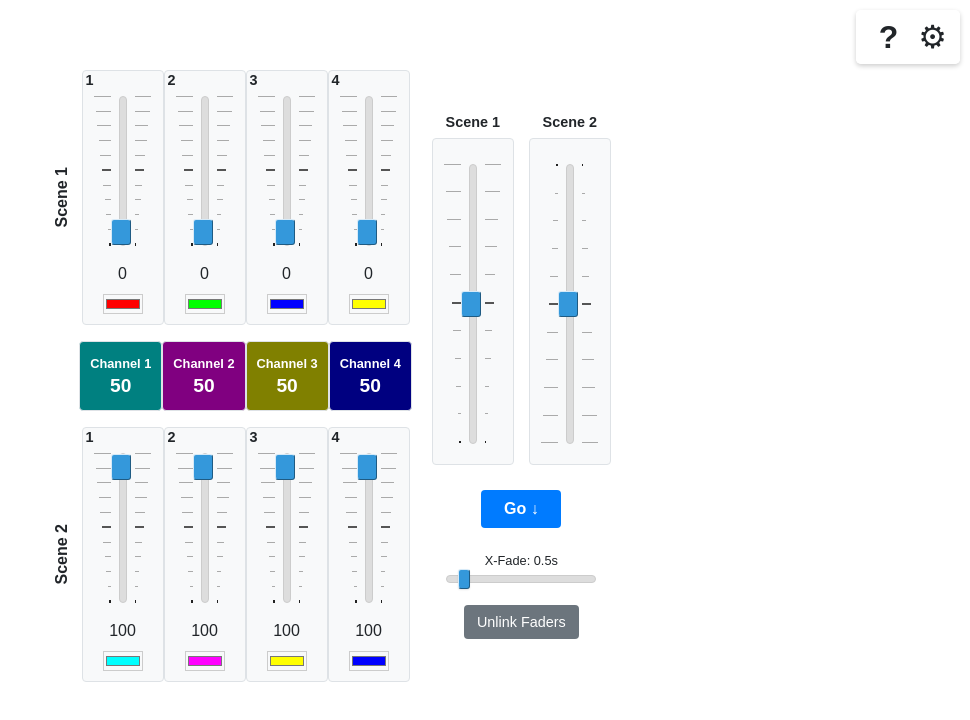
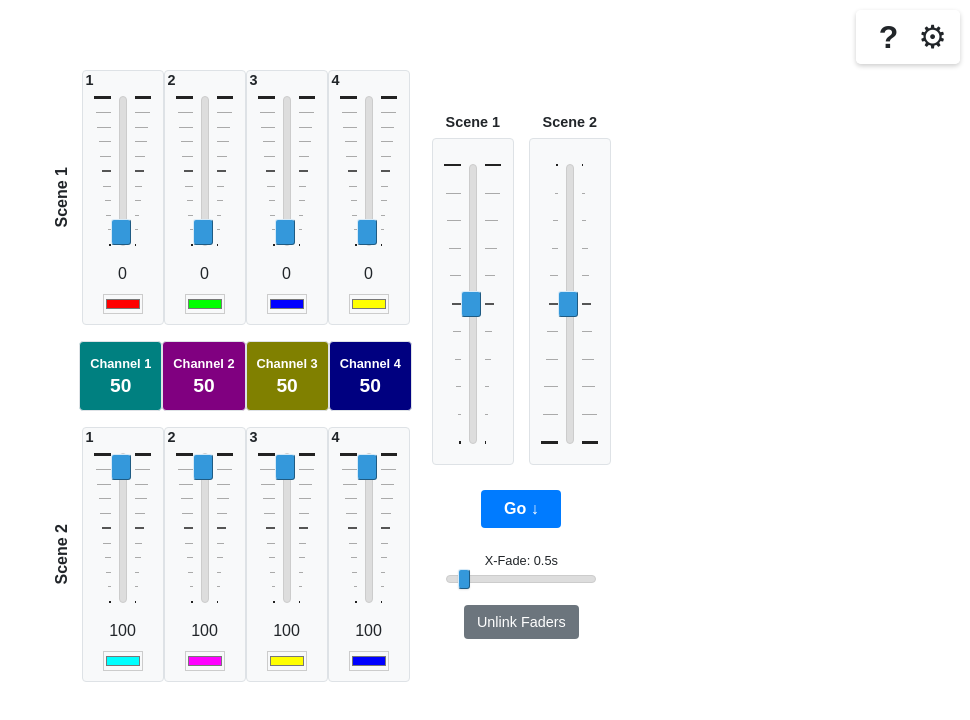
Before and after one commit to rspier/lightboard, an Angular app in the folder lightboard/: page / in a window 1280 px wide. Shown: the top 720 px of the page, without its empty margins (310-1280 px from the left). Built offline with nearby package versions, Linux system fonts and the light colour scheme.

Commit message:
Fix(style): Align left ticks, bold 100% mark, confirm tick direction

```diff
--- a/lightboard/src/app/slide-potentiometer/slide-potentiometer.css
+++ b/lightboard/src/app/slide-potentiometer/slide-potentiometer.css
@@ -230,6 +230,11 @@ input[type="range"]::-moz-range-thumb {
   background-color: var(--slider-tick-end-color, #222); /* Slightly different dark color for 100% tick */
 }
 
+.tick-mark-start {
+  height: 2.5px; /* Make the 0% tick also prominent */
+  background-color: var(--slider-tick-start-color, #222); /* Same as end-color by default, can be different */
+}
+
 /* Adjust dark theme variables for ticks */
 :host-context(body.dark-theme) .tick-mark {
   background-color: var(--slider-tick-color-dark, #666);
@@ -242,3 +247,7 @@ input[type="range"]::-moz-range-thumb {
 :host-context(body.dark-theme) .tick-mark-end {
   background-color: var(--slider-tick-end-color-dark, #ddd);
 }
+
+:host-context(body.dark-theme) .tick-mark-start {
+  background-color: var(--slider-tick-start-color-dark, #ddd); /* Same as end-color dark by default */
+}
--- a/lightboard/src/app/slide-potentiometer/slide-potentiometer.html
+++ b/lightboard/src/app/slide-potentiometer/slide-potentiometer.html
@@ -15,6 +15,7 @@
   <div class="tick-marks-container tick-marks-left" [style.height]="sliderHeight">
     <div *ngFor="let physicalTickPosition of [0, 10, 20, 30, 40, 50, 60, 70, 80, 90, 100]"
          class="tick-mark"
+         [class.tick-mark-start]="isEffectiveStartPoint(physicalTickPosition)"
          [class.tick-mark-mid]="isEffectiveMidPoint(physicalTickPosition)"
          [class.tick-mark-end]="isEffectiveEndPoint(physicalTickPosition)"
          [style.width.px]="getEffectiveTickWidth(physicalTickPosition)">
@@ -23,6 +24,7 @@
   <div class="tick-marks-container tick-marks-right" [style.height]="sliderHeight">
     <div *ngFor="let physicalTickPosition of [0, 10, 20, 30, 40, 50, 60, 70, 80, 90, 100]"
          class="tick-mark"
+         [class.tick-mark-start]="isEffectiveStartPoint(physicalTickPosition)"
          [class.tick-mark-mid]="isEffectiveMidPoint(physicalTickPosition)"
          [class.tick-mark-end]="isEffectiveEndPoint(physicalTickPosition)"
          [style.width.px]="getEffectiveTickWidth(physicalTickPosition)">
--- a/lightboard/src/app/slide-potentiometer/slide-potentiometer.ts
+++ b/lightboard/src/app/slide-potentiometer/slide-potentiometer.ts
@@ -97,4 +97,9 @@ export class SlidePotentiometerComponent {
     const valueRepresented = this.invertTickMarkLogic ? (100 - physicalTickPosition) : physicalTickPosition;
     return valueRepresented === 100;
   }
+
+  public isEffectiveStartPoint(physicalTickPosition: number): boolean {
+    const valueRepresented = this.invertTickMarkLogic ? (100 - physicalTickPosition) : physicalTickPosition;
+    return valueRepresented === 0;
+  }
 }
```
